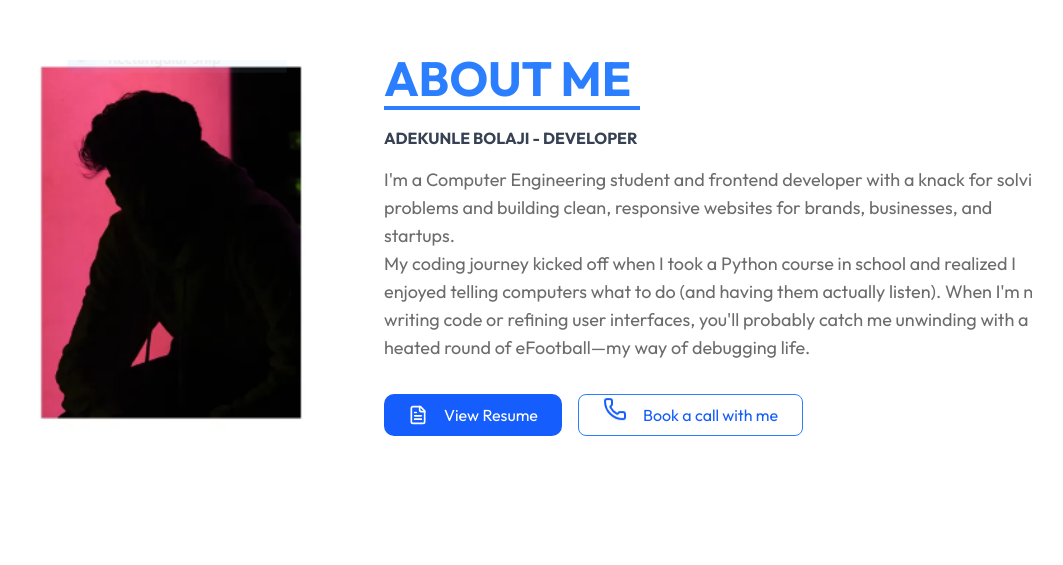
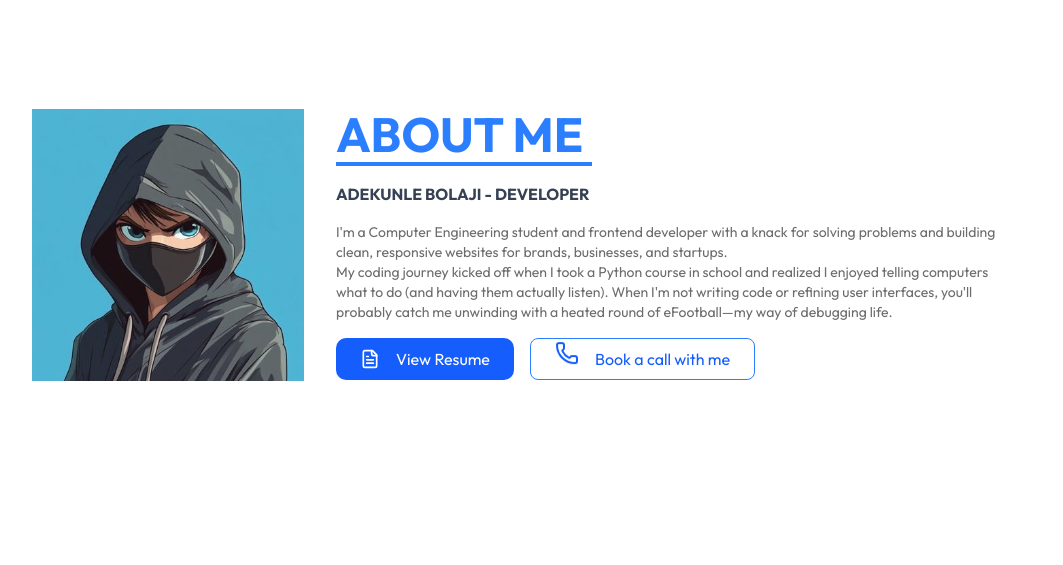
Before and after one commit to BEEJAYOFGOD/portfolio, a React (Vite) app: page / in a window 1280 px wide. Shown: the part 915-1480 px from the top of the page, without its empty margins (108-1171 px from the left). Built offline with nearby package versions, Linux system fonts and the light colour scheme.

Commit message:
about me picture change

```diff
--- a/index.html
+++ b/index.html
@@ -2,7 +2,7 @@
 <html lang="en">
     <head>
         <meta charset="UTF-8" />
-        <link rel="icon" type="image/svg+xml" href="/vite.svg" />
+        <link rel="icon" type="image/svg+xml" href="/src/assets/avatar.jpg" />
         <meta name="viewport" content="width=device-width, initial-scale=1.0" />
 
         <!-- Open Graph -->
--- a/src/components/AboutSection.jsx
+++ b/src/components/AboutSection.jsx
@@ -1,22 +1,22 @@
 import { FileText, Phone } from "lucide-react";
-import myPic from "../assets/pic.PNG";
+import myPic from "../assets/img/avatar.jpg";
 
 const AboutSection = () => {
     return (
         <section
-            // onClick={() => handleClick(1, Links)}
             id="about"
             data-section="about"
-            className="flex md:flex-row flex-col gap-12 h-[calc(100dvh-5rem)] items-center   max-w-5xl mx-auto "
+            className="flex md:flex-row flex-col gap-2 h-[calc(100vh-5rem)] items-center items-center  max-w-5xl mx-auto "
         >
-            <div className="br">
+            <div className="hidden md:flex ">
                 <img
-                    className="w-sm mx-auto h-full hidden md:flex"
+                    className="w-180  h-full mx-auto  "
                     src={myPic}
                     alt="Adekunle Bolaji"
                 />
             </div>
-            <div className="md:w-2xl my-auto px-6">
+
+            <div className="px-6">
                 <h2 className="text-blue-500 w-xs pb-2 md:text-5xl text-3xl relative font-bold  after:absolute after:bottom-0  after:left-0 after:content-['']  after:h-1  md:after:w-4/5 after:w-1/2 after:bg-blue-500">
                     ABOUT ME
                 </h2>
@@ -26,7 +26,7 @@ const AboutSection = () => {
                     </p>
                 </div>
 
-                <p className="mt-4 md:w-2xl text-left opacity-60 text-lg">
+                <p className="mt-4 md:w-2xl text-left opacity-60 text-sm">
                     I'm a Computer Engineering student and frontend developer
                     with a knack for solving problems and building clean,
                     responsive websites for brands, businesses, and startups.
@@ -39,7 +39,7 @@ const AboutSection = () => {
                     debugging life.
                 </p>
 
-                <div className="flex mt-8 flex-col md:flex-row items-left gap-4">
+                <div className="flex mt-4 flex-col md:flex-row items-left gap-4">
                     <a
                         href="https://1drv.ms/w/c/04c72029ead7f2ae/IQCimRdWNArKQaa2imz0FfZOAbaxYkO4lJIHjFsa2fNv2qs"
                         target="_blank"
```
Also changed, not shown: src/assets/avatar.jpg (added), src/assets/img/avatar.jpg (added).
